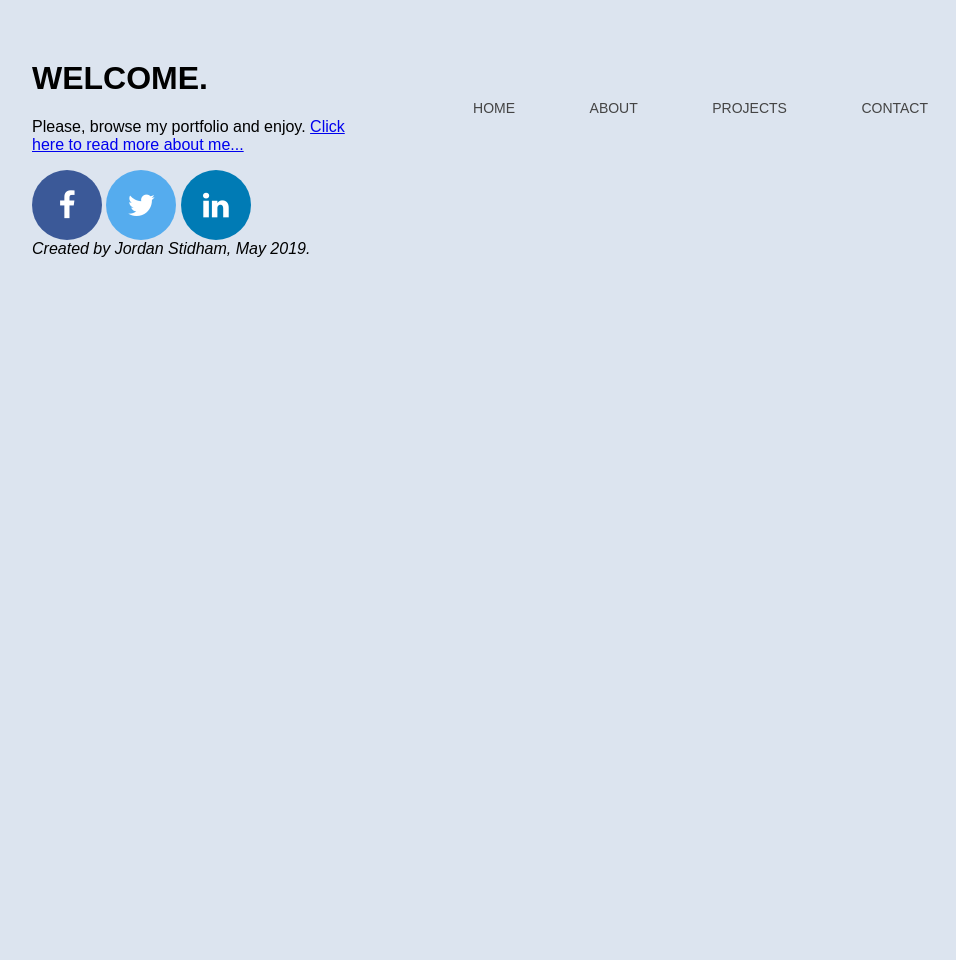
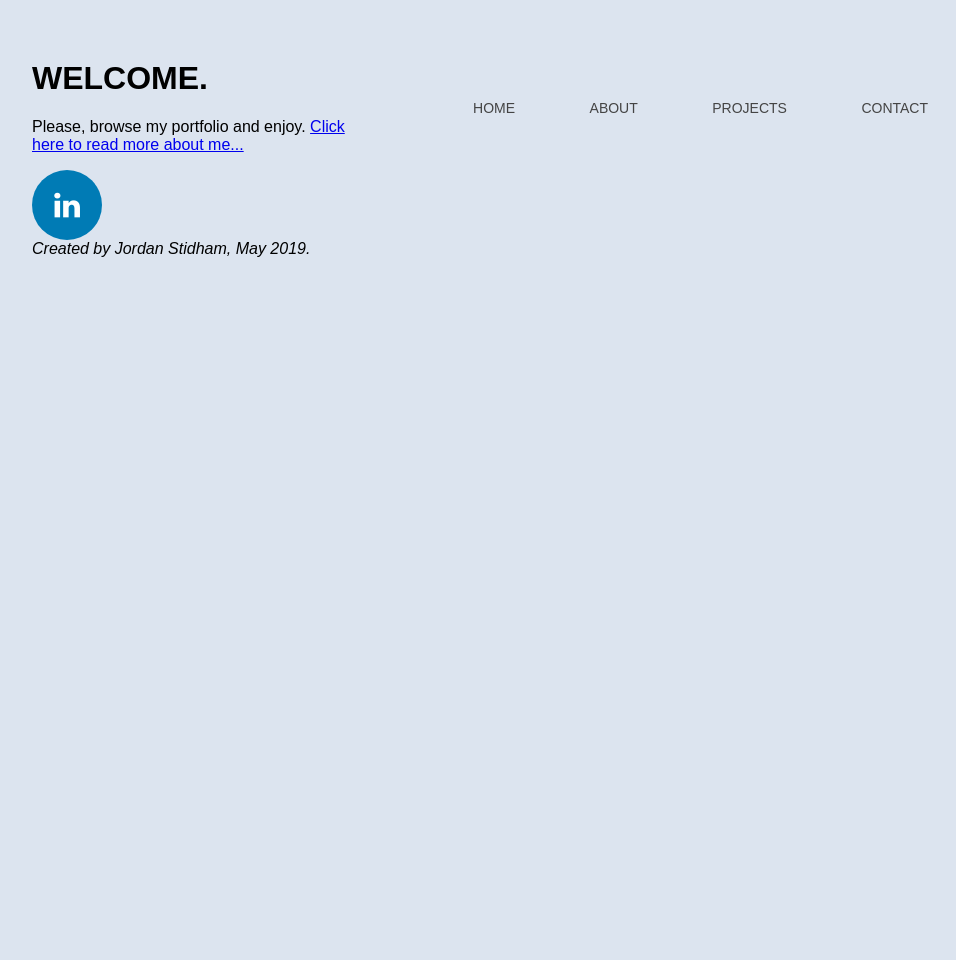
Before and after one commit to jordanstidham/PORTFOLIO, a Jekyll site: the page built from README.md, in a window 1280 px wide. Shown: the whole page, without its empty margins (160-1116 px from the left). Built offline with Jekyll 4.4.1, drawn with Linux system fonts in a browser that asks for light colours; our own code applies the rules of GitHub Pages for plain Markdown files.

Commit message:
Update default.html

```diff
--- a/_layouts/default.html
+++ b/_layouts/default.html
@@ -35,24 +35,12 @@
     opacity: 0.7;
 }
 
-.fa-facebook {
-  background: #3B5998;
-  color: white;
-}
-
-.fa-twitter {
-  background: #55ACEE;
-  color: white;
-}
-
 .fa-linkedin {
   background: #007bb5;
   color: white;
 }
 
 </style>
-			<a href="https://www.facebook.com/jordan.stidham.96" class="fa fa-facebook"></a>
-			<a href="https://twitter.com/jordanstidham" class="fa fa-twitter"></a>
 			<a href="https://www.linkedin.com/in/jordanstidham/" class="fa fa-linkedin"></a>
 		</div><!-- /.footer -->
 <address>Created by Jordan Stidham, May 2019.</address>
```
